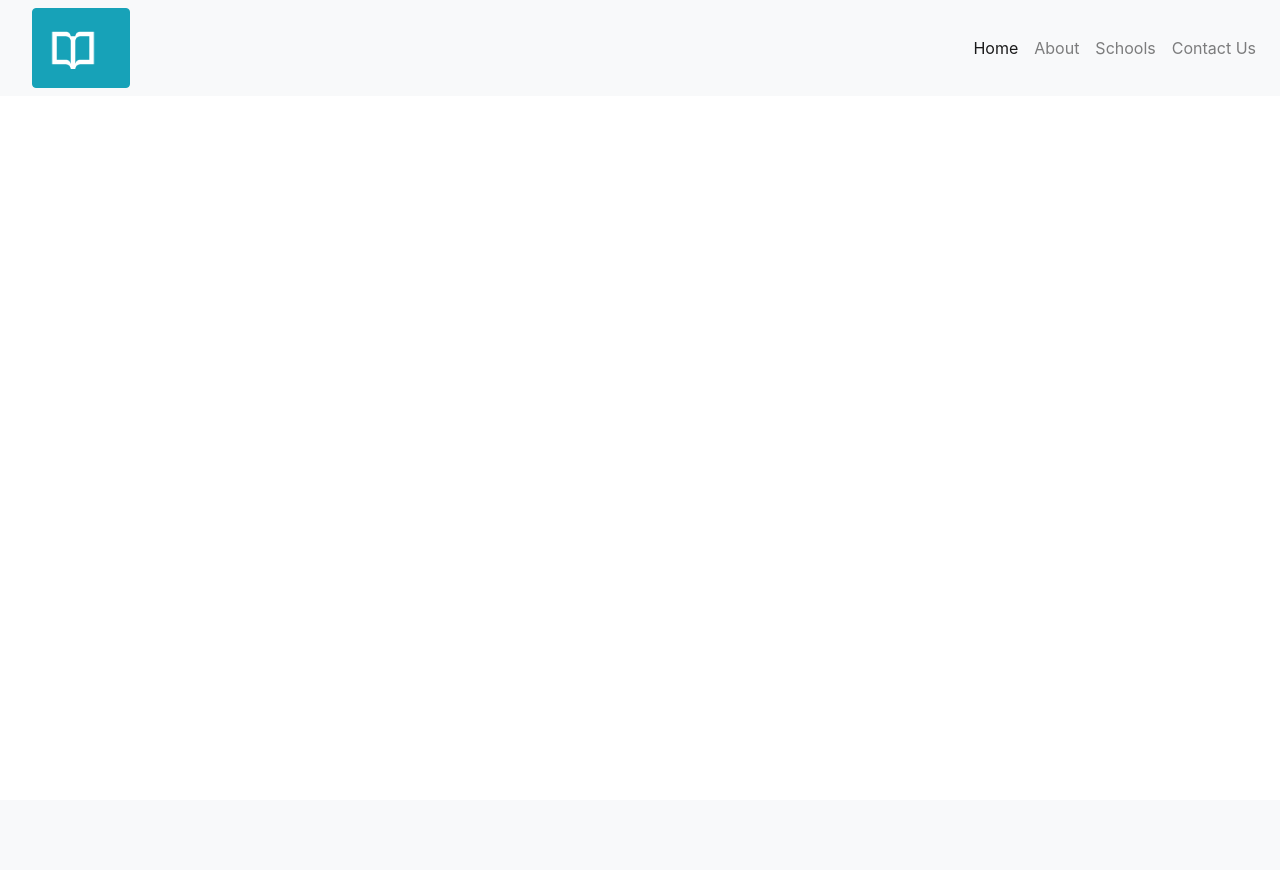
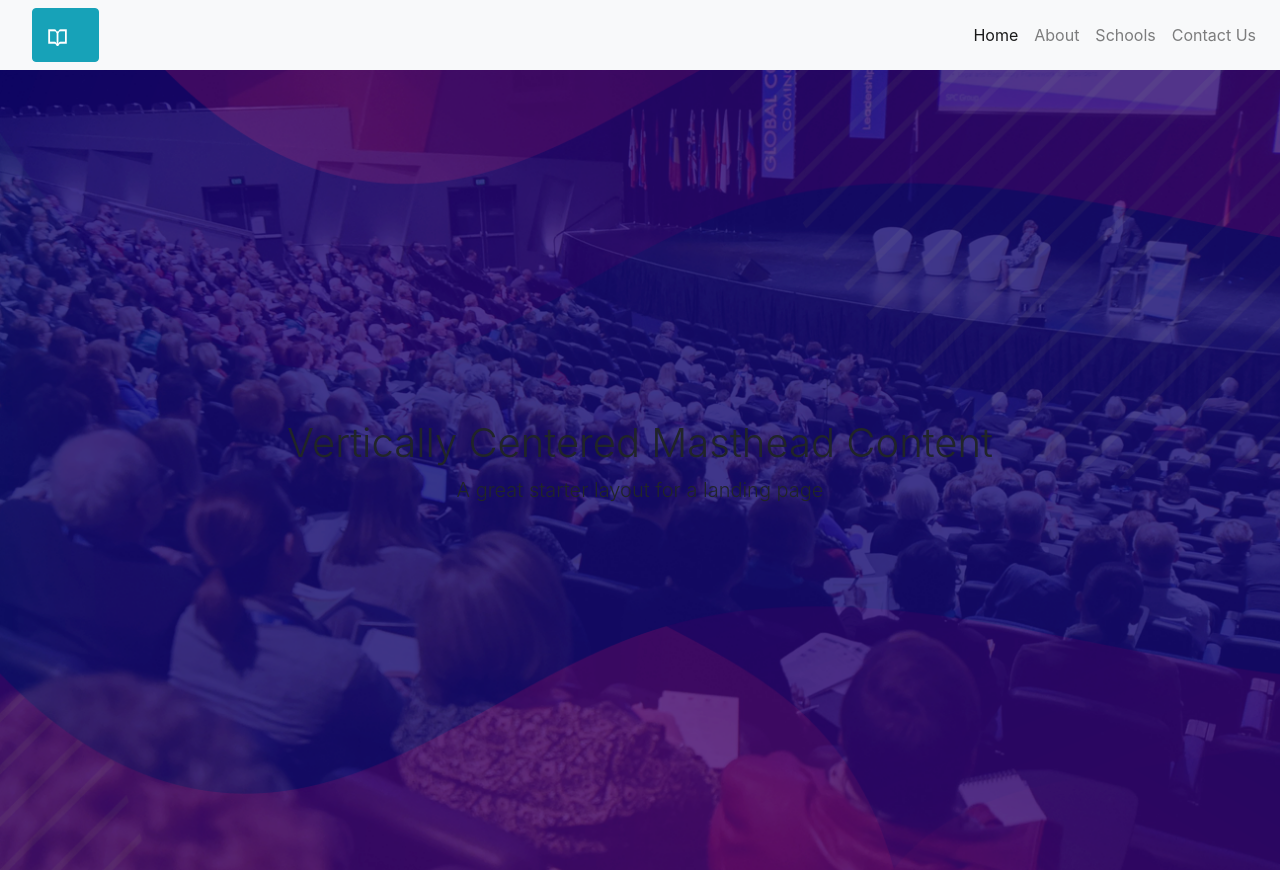
Before and after one commit to MalukiMuthusi/school_project, a Django app: page / in a window 1280 px wide. Before the commit the page ends 88 px from the top, so only its background shows below. Run offline with Django 3.2, Linux system fonts and the light colour scheme; parts of the project's set-up code (start-up, migrations or seed data) failed here and were passed over; some libraries are stand-ins or nearby versions.

Commit message:
added background image in hero

```diff
--- a/application/static/css/main.css
+++ b/application/static/css/main.css
@@ -0,0 +1,8 @@
+.masthead {
+  height: 100vh;
+  min-height: 500px;
+  background-image: url('../images/banner/hero-banner.png');
+  background-size: cover;
+  background-position: center;
+  background-repeat: no-repeat;
+}
--- a/application/templates/base_generic.html
+++ b/application/templates/base_generic.html
@@ -14,6 +14,9 @@
     <!-- Bootstrap CSS -->
     <link rel="stylesheet" href="{% static 'css/bootstrap.css' %}">
 
+    <!-- Personal CSS file -->
+    <link rel="stylesheet" href="{% static 'css/main.css' %}">
+
     <!-- Title of the Web page-->
     <title>Online School Transfer System</title>
   </head>
@@ -25,7 +28,7 @@
       <!-- nav element -->
       <nav class="navbar navbar-expand-lg navbar-light bg-light">
         <!-- Logo -->
-        <a class="navbar-brand mt-0 mb-0" href="#"><button type="button" class="btn btn-info mx-0 mt-0 ml-0"><img width="56" height="56" src="{% static 'images/book_white.png' %}" alt="Logo"></a></button>
+        <a class="navbar-brand" href="#"><button type="button" class="btn btn-info"><img width="25" height="25" src="{% static 'images/book_white.png' %}" alt="Logo"></a></button>
 
         <!-- toggler button for mobile devices -->
         <button class="navbar-toggler" type="button" data-toggle="collapse" data-target="#navbarSupportedContent" aria-controls="navbarSupportedContent" aria-expanded="false" aria-label="Toggle navigation">
@@ -51,6 +54,18 @@
       </nav>
     </div><!-- end of navigation bar -->
 
+    <!-- Master header with a big image -->
+    <header class="masthead">
+      <div class="container h-100">
+        <div class="row h-100 align-items-center">
+          <div class="col-12 text-center">
+            <h1 class="font-weight-light">Vertically Centered Masthead Content</h1>
+            <p class="lead">A great starter layout for a landing page</p>
+          </div>
+        </div>
+      </div>
+    </header>
+
     <!-- Optional JavaScript -->
     <!-- jQuery first, then Popper.js, then Bootstrap JS -->
     <script src="{% static 'js/Jquery.js' %}"></script>
```
